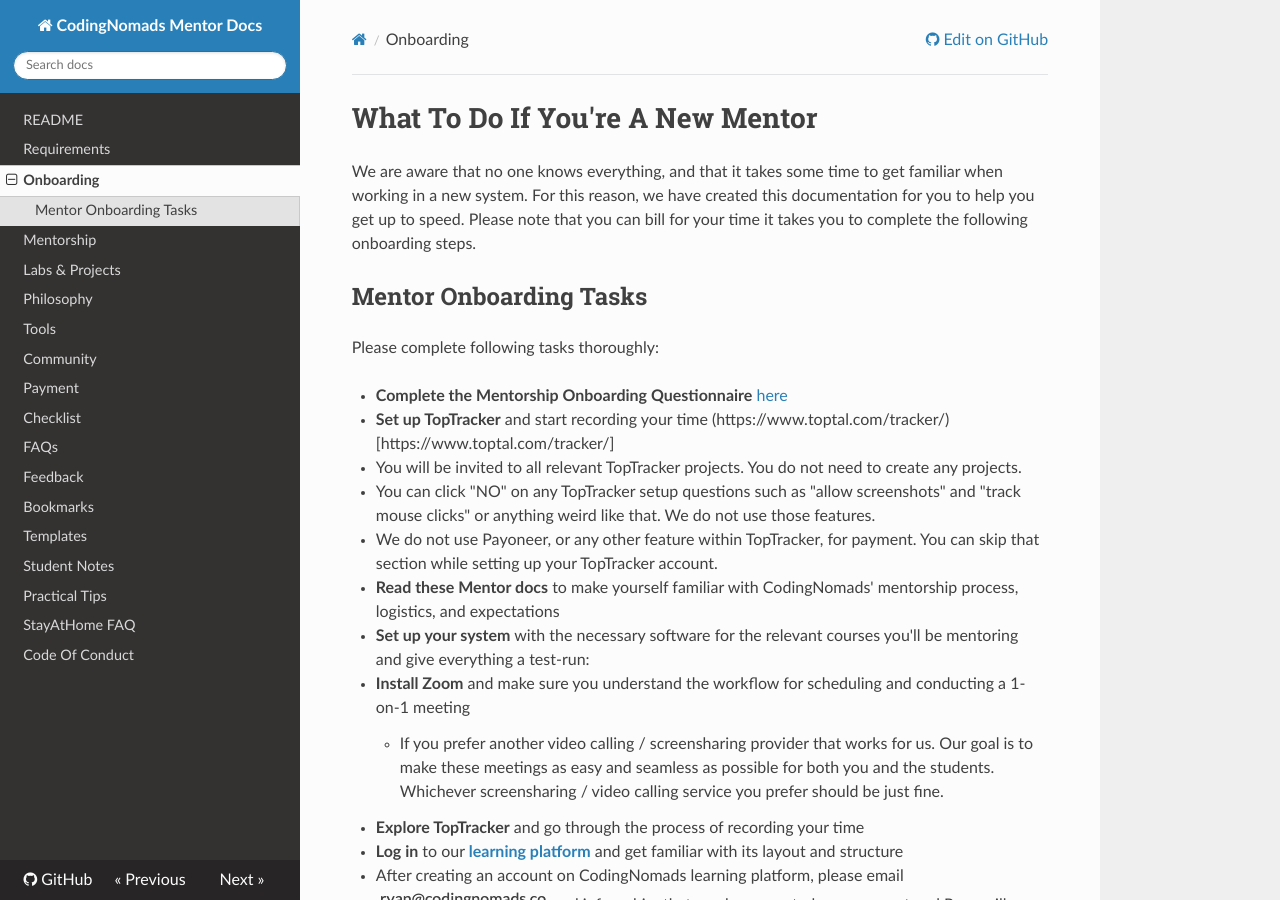
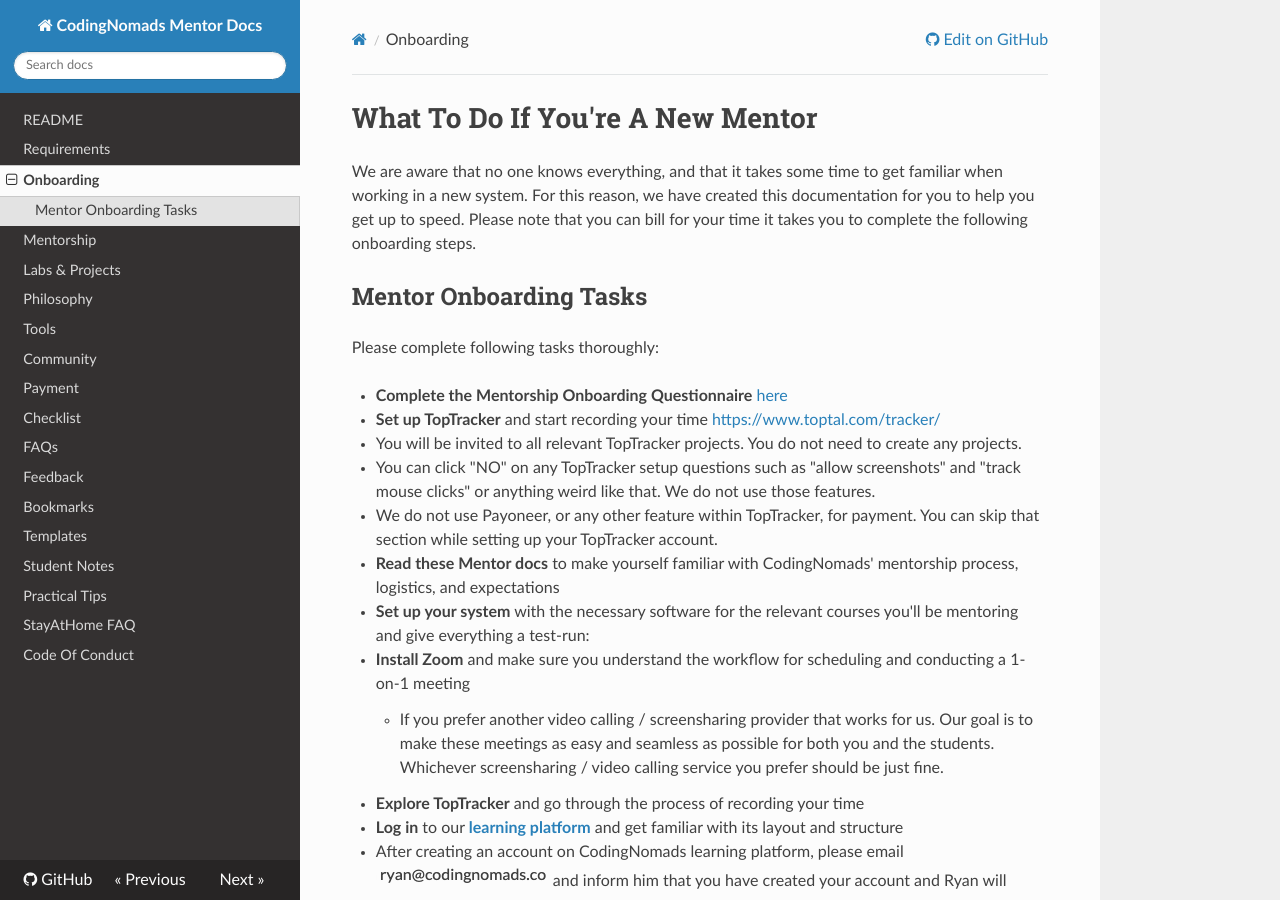
Before and after one commit to CodingNomads/mentor-docs, an MkDocs documentation site: the page built from docs/02_new_mentors.md, in a window 1280 px wide and 900 px high. Built offline with MkDocs 1.6.1, drawn with Linux system fonts in a browser that asks for light colours; nearby versions of some CDN libraries.

Commit message:
broken link

```diff
--- a/docs/02_new_mentors.md
+++ b/docs/02_new_mentors.md
@@ -7,7 +7,7 @@ We are aware that no one knows everything, and that it takes some time to get fa
 Please complete following tasks thoroughly:
 
 - **Complete the Mentorship Onboarding Questionnaire** [here](https://codingnomads.com/page/mentorship-onboarding-form)
-- **Set up TopTracker** and start recording your time (https://www.toptal.com/tracker/)[https://www.toptal.com/tracker/]
+- **Set up TopTracker** and start recording your time [https://www.toptal.com/tracker/](https://www.toptal.com/tracker/)
   - You will be invited to all relevant TopTracker projects. You do not need to create any projects.
   - You can click "NO" on any TopTracker setup questions such as "allow screenshots" and "track mouse clicks" or anything weird like that. We do not use those features.
   - We do not use Payoneer, or any other feature within TopTracker, for payment. You can skip that section while setting up your TopTracker account.
```
